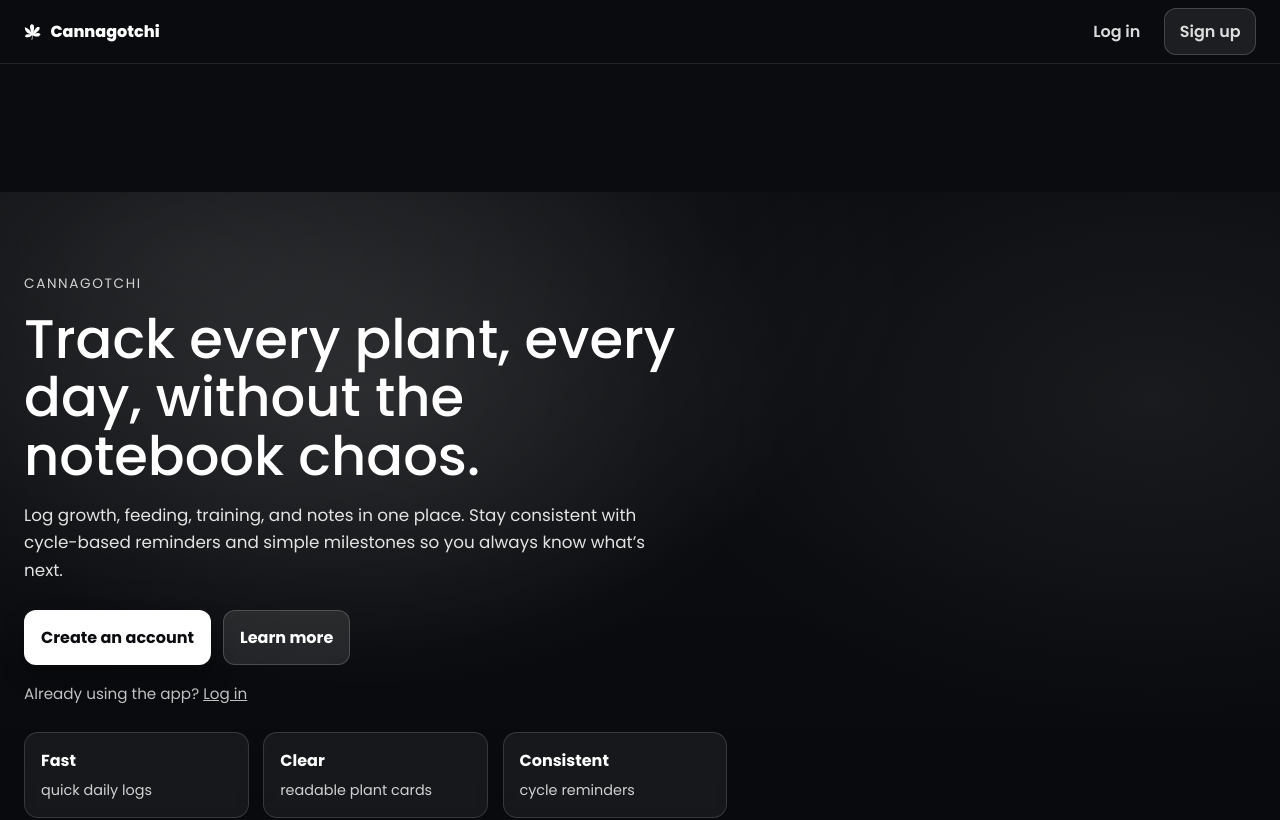
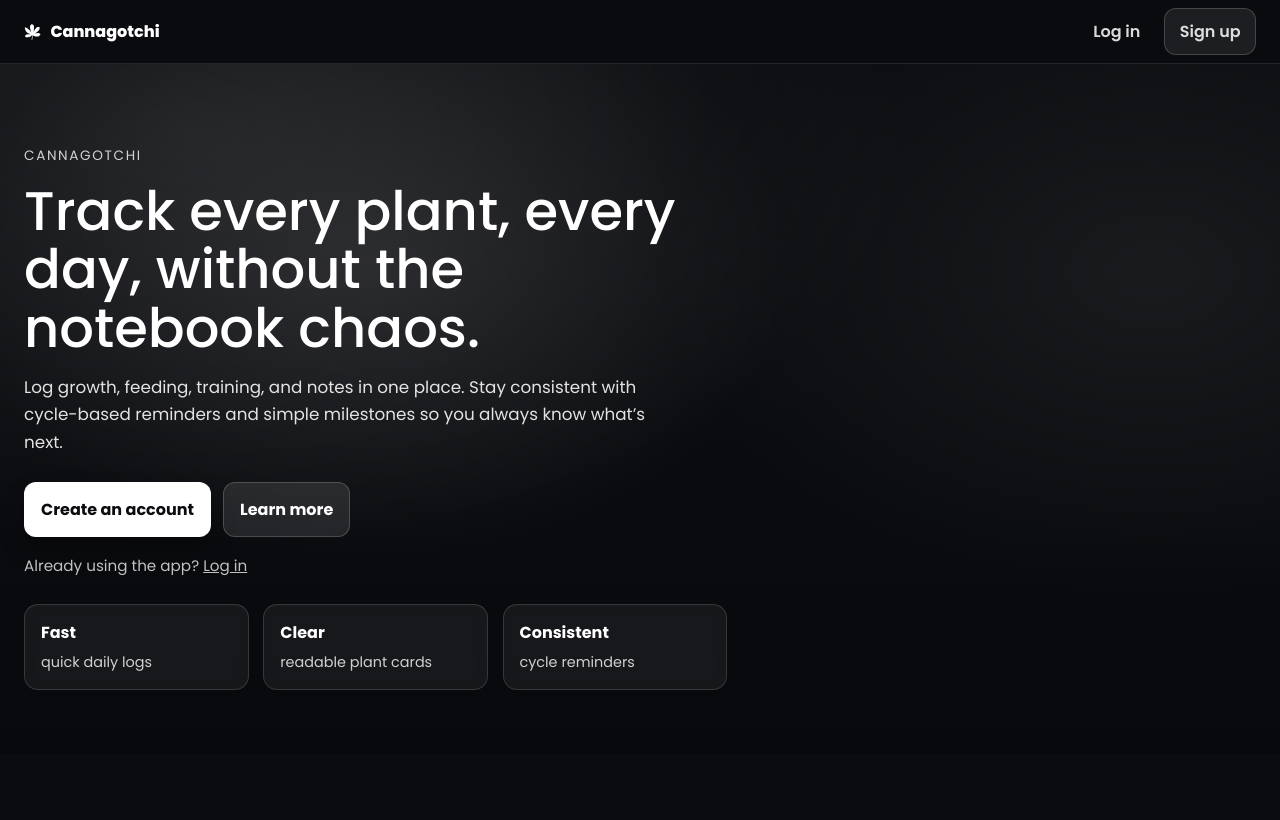
Before and after one commit to fermorelli/cannagotchi-client, a React (Vite) app: page / in a window 1280 px wide. Shown: the top 820 px of the page. Built offline with nearby package versions, Linux system fonts and the light colour scheme; no server answers.

Commit message:
small landing fix

```diff
--- a/src/index.css
+++ b/src/index.css
@@ -57,9 +57,6 @@ h1 {
     font-size: 2.5rem;
 }
 
-section {
-    margin-top: 8rem;
-}
 
 section > h2, section > h5 {
     text-align: center;
```
